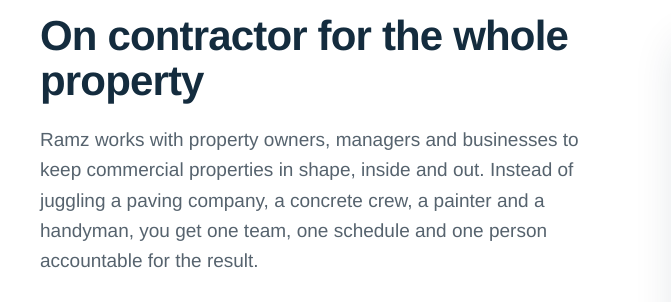
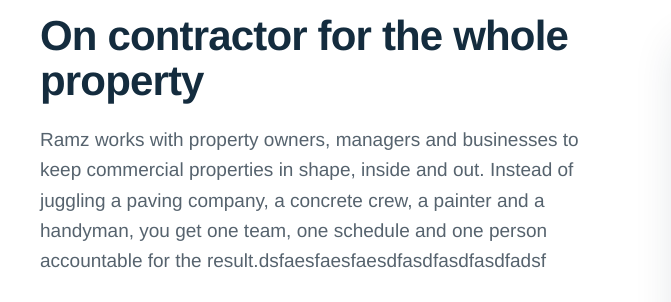
Before and after one commit to zmadil/construction, a plain HTML site: page index.html in a window 1280 px wide. Shown: the part 925-1227 px from the top of the page, 0-671 px from the left. Drawn offline with Linux system fonts and the light colour scheme.

Commit message:
Update index.html

```diff
--- a/index.html
+++ b/index.html
@@ -46,7 +46,7 @@
         <div class="reveal">
           <span class="eyebrow">Who we are</span>
           <h2>On contractor for the whole property</h2>
-          <p class="lead">Ramz works with property owners, managers and businesses to keep commercial properties in shape, inside and out. Instead of juggling a paving company, a concrete crew, a painter and a handyman, you get one team, one schedule and one person accountable for the result.</p>
+          <p class="lead">Ramz works with property owners, managers and businesses to keep commercial properties in shape, inside and out. Instead of juggling a paving company, a concrete crew, a painter and a handyman, you get one team, one schedule and one person accountable for the result.dsfaesfaesfaesdfasdfasdfasdfadsf</p>
           <ul class="checklist">
             <li><span class="tick" data-icon="check"></span><div><strong>One point of contact</strong><span>The same person from estimate to final walkthrough.</span></div></li>
             <li><span class="tick" data-icon="check"></span><div><strong>Clear, written estimates</strong><span>Know the scope and price before work starts.</span></div></li>
```
